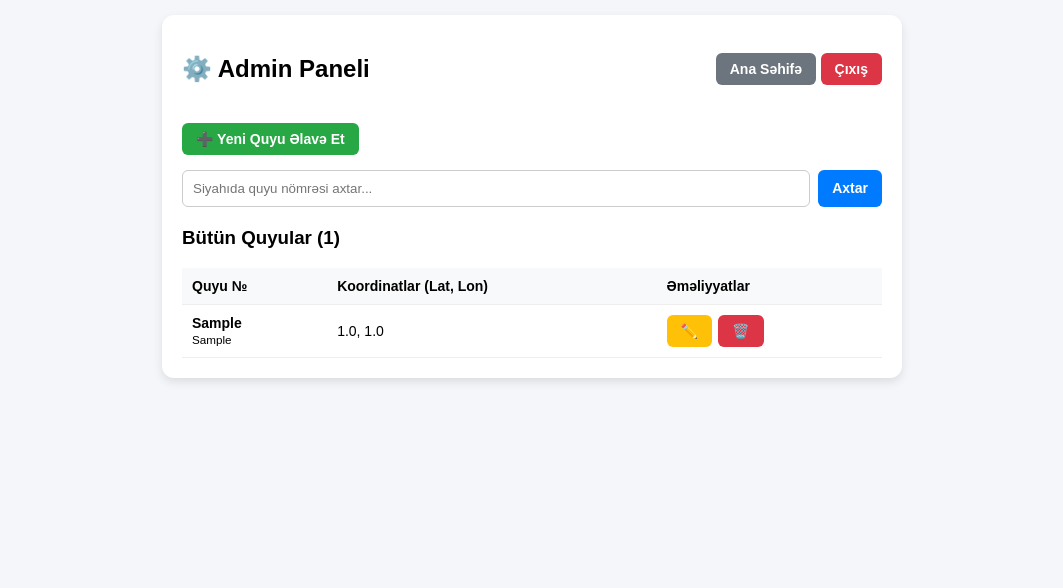
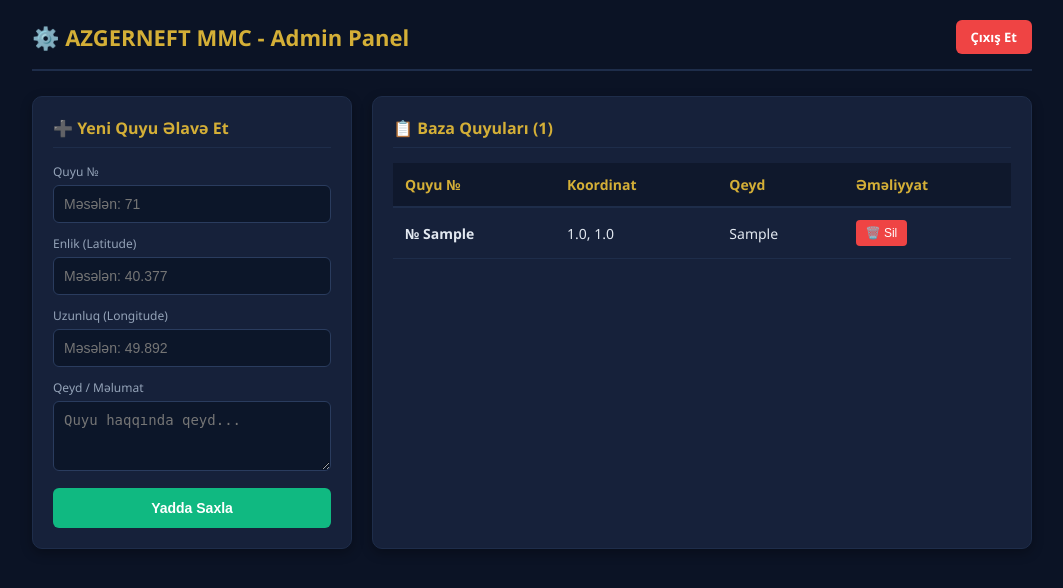
Before and after one commit to kamran451/azgerneft, a Flask app: page /admin in a window 1280 px wide. Shown: the top 588 px of the page, without its empty margins (108-1171 px from the left). Run offline with Flask 3, Linux system fonts and the light colour scheme; the visitor is signed in with stand-in values (Sample User, id 1); tables that the repository leaves empty hold one stand-in row (values such as "Sample post").

Commit message:
Update admin.html

```diff
--- a/templates/admin.html
+++ b/templates/admin.html
@@ -3,70 +3,226 @@
 <head>
     <meta charset="UTF-8">
     <meta name="viewport" content="width=device-width, initial-scale=1.0">
-    <title>Admin Paneli - Azgerneft</title>
+    <title>AzGerneft MMC - Admin İdarəetmə Paneli</title>
     <style>
-        body { font-family: Arial, sans-serif; background: #f4f6f9; margin: 0; padding: 15px; }
-        .card { max-width: 700px; margin: auto; background: white; padding: 20px; border-radius: 12px; box-shadow: 0 4px 10px rgba(0,0,0,0.1); }
-        .header { display: flex; justify-content: space-between; align-items: center; margin-bottom: 20px; }
-        .btn { padding: 8px 14px; border-radius: 6px; text-decoration: none; font-weight: bold; font-size: 14px; border: none; cursor: pointer; }
-        .btn-green { background: #28a745; color: white; }
-        .btn-blue { background: #007bff; color: white; }
-        .btn-yellow { background: #ffc107; color: #333; }
-        .btn-red { background: #dc3545; color: white; }
-        .btn-gray { background: #6c757d; color: white; }
-        .search-box { display: flex; gap: 8px; margin-bottom: 20px; }
-        .search-box input { flex: 1; padding: 10px; border: 1px solid #ccc; border-radius: 6px; }
-        table { width: 100%; border-collapse: collapse; margin-top: 10px; }
-        th, td { padding: 10px; border-bottom: 1px solid #eee; text-align: left; font-size: 14px; }
-        th { background: #f8f9fa; }
-        .actions { display: flex; gap: 6px; }
+        :root {
+            --bg-dark: #0b1325;
+            --card-bg: #16213a;
+            --border-color: #1e2d4a;
+            --accent-gold: #d4af37;
+            --btn-green: #10b981;
+            --btn-red: #ef4444;
+            --text-white: #f1f5f9;
+            --text-gray: #94a3b8;
+        }
+
+        body {
+            font-family: 'Segoe UI', Tahoma, Geneva, Verdana, sans-serif;
+            background-color: var(--bg-dark);
+            color: var(--text-white);
+            margin: 0;
+            padding: 20px;
+        }
+
+        .admin-container {
+            max-width: 1000px;
+            margin: 0 auto;
+        }
+
+        .header {
+            display: flex;
+            justify-content: space-between;
+            align-items: center;
+            border-bottom: 2px solid var(--border-color);
+            padding-bottom: 15px;
+            margin-bottom: 25px;
+        }
+
+        .header h1 {
+            margin: 0;
+            color: var(--accent-gold);
+            font-size: 22px;
+        }
+
+        .btn-logout {
+            background: #ef4444;
+            color: white;
+            text-decoration: none;
+            padding: 8px 15px;
+            border-radius: 6px;
+            font-size: 13px;
+            font-weight: 600;
+        }
+
+        .grid-layout {
+            display: grid;
+            grid-template-columns: 320px 1fr;
+            gap: 20px;
+        }
+
+        @media (max-width: 768px) {
+            .grid-layout {
+                grid-template-columns: 1fr;
+            }
+        }
+
+        .card {
+            background: var(--card-bg);
+            border: 1px solid var(--border-color);
+            border-radius: 10px;
+            padding: 20px;
+            box-shadow: 0 4px 12px rgba(0,0,0,0.3);
+        }
+
+        .card-title {
+            font-size: 16px;
+            color: var(--accent-gold);
+            margin-top: 0;
+            margin-bottom: 15px;
+            border-bottom: 1px solid var(--border-color);
+            padding-bottom: 8px;
+        }
+
+        .form-group {
+            margin-bottom: 12px;
+        }
+
+        .form-group label {
+            display: block;
+            font-size: 12px;
+            color: var(--text-gray);
+            margin-bottom: 5px;
+        }
+
+        .form-group input, .form-group textarea {
+            width: 100%;
+            background: rgba(11, 19, 37, 0.8);
+            border: 1px solid #2a3c5e;
+            border-radius: 6px;
+            padding: 10px;
+            color: white;
+            font-size: 14px;
+            box-sizing: border-box;
+            outline: none;
+        }
+
+        .form-group input:focus {
+            border-color: var(--accent-gold);
+        }
+
+        .btn-submit {
+            width: 100%;
+            background: var(--btn-green);
+            color: white;
+            border: none;
+            padding: 12px;
+            border-radius: 6px;
+            font-weight: bold;
+            cursor: pointer;
+            font-size: 14px;
+        }
+
+        .table-responsive {
+            overflow-x: auto;
+        }
+
+        table {
+            width: 100%;
+            border-collapse: collapse;
+            text-align: left;
+            font-size: 14px;
+        }
+
+        th {
+            background: #0f182c;
+            color: var(--accent-gold);
+            padding: 12px;
+            border-bottom: 2px solid var(--border-color);
+        }
+
+        td {
+            padding: 12px;
+            border-bottom: 1px solid var(--border-color);
+            color: #e2e8f0;
+        }
+
+        .action-btns {
+            display: flex;
+            gap: 6px;
+        }
+
+        .btn-delete {
+            background: var(--btn-red);
+            color: white;
+            border: none;
+            padding: 6px 10px;
+            border-radius: 4px;
+            cursor: pointer;
+            font-size: 12px;
+        }
     </style>
 </head>
 <body>
-    <div class="card">
+    <div class="admin-container">
         <div class="header">
-            <h2>⚙️ Admin Paneli</h2>
-            <div>
-                <a href="{{ url_for('index') }}" class="btn btn-gray">Ana Səhifə</a>
-                <a href="{{ url_for('logout') }}" class="btn btn-red">Çıxış</a>
-            </div>
+            <h1>⚙️ AZGERNEFT MMC - Admin Panel</h1>
+            <a href="/logout" class="btn-logout">Çıxış Et</a>
         </div>
 
-        <a href="{{ url_for('elave_et') }}" class="btn btn-green" style="display: inline-block; margin-bottom: 15px;">➕ Yeni Quyu Əlavə Et</a>
+        <div class="grid-layout">
+            <div class="card">
+                <h3 class="card-title">➕ Yeni Quyu Əlavə Et</h3>
+                <form action="/elave-et" method="POST">
+                    <div class="form-group">
+                        <label>Quyu №</label>
+                        <input type="text" name="quyu_no" placeholder="Məsələn: 71" required>
+                    </div>
+                    <div class="form-group">
+                        <label>Enlik (Latitude)</label>
+                        <input type="text" name="lat" placeholder="Məsələn: 40.377" required>
+                    </div>
+                    <div class="form-group">
+                        <label>Uzunluq (Longitude)</label>
+                        <input type="text" name="lon" placeholder="Məsələn: 49.892" required>
+                    </div>
+                    <div class="form-group">
+                        <label>Qeyd / Məlumat</label>
+                        <textarea name="qeyd" rows="3" placeholder="Quyu haqqında qeyd..."></textarea>
+                    </div>
+                    <button type="submit" class="btn-submit">Yadda Saxla</button>
+                </form>
+            </div>
 
-        <form method="GET" action="{{ url_for('admin') }}" class="search-box">
-            <input type="text" name="axtaris" value="{{ axtaris }}" placeholder="Siyahıda quyu nömrəsi axtar...">
-            <button type="submit" class="btn btn-blue">Axtar</button>
-        </form>
-
-        <h3>Bütün Quyular ({{ quyular|length }})</h3>
-        {% if quyular %}
+            <div class="card">
+                <h3 class="card-title">📋 Baza Quyuları ({{ quyular|length }})</h3>
+                <div class="table-responsive">
                     <table>
                         <thead>
                             <tr>
                                 <th>Quyu №</th>
-                    <th>Koordinatlar (Lat, Lon)</th>
-                    <th>Əməliyyatlar</th>
+                                <th>Koordinat</th>
+                                <th>Qeyd</th>
+                                <th>Əməliyyat</th>
                             </tr>
                         </thead>
                         <tbody>
                             {% for q in quyular %}
                             <tr>
-                    <td><strong>{{ q.quyu_no }}</strong><br><small>{{ q.qeyd or '' }}</small></td>
+                                <td><strong>№ {{ q.quyu_no }}</strong></td>
                                 <td>{{ q.lat }}, {{ q.lon }}</td>
-                    <td class="actions">
-                        <a href="{{ url_for('duzelis', id=q.id) }}" class="btn btn-yellow">✏️</a>
-                        <form method="POST" action="{{ url_for('sil', id=q.id) }}" onsubmit="return confirm('Bu quyunu silməyə əminsiniz?');" style="margin:0;">
-                            <button type="submit" class="btn btn-red">🗑️</button>
+                                <td>{{ q.qeyd if q.qeyd else '-' }}</td>
+                                <td>
+                                    <form action="/sil/{{ q.id }}" method="POST" onsubmit="return confirm('Bu quyunu silməyə əminsiniz?');">
+                                        <button type="submit" class="btn-delete">🗑️ Sil</button>
                                     </form>
                                 </td>
                             </tr>
                             {% endfor %}
                         </tbody>
                     </table>
-        {% else %}
-            <p>Heç bir quyu tapılmadı.</p>
-        {% endif %}
+                </div>
+            </div>
+        </div>
     </div>
 </body>
 </html>
```
Lines whose indentation alone changed are shown as unchanged.
